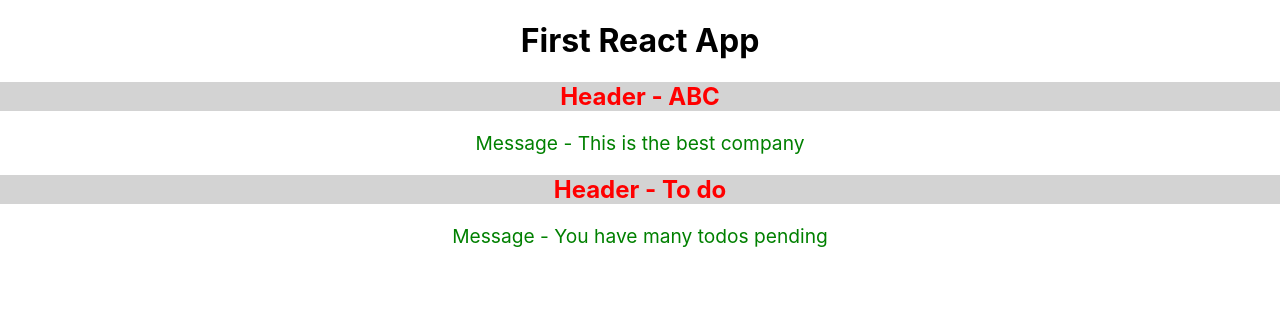
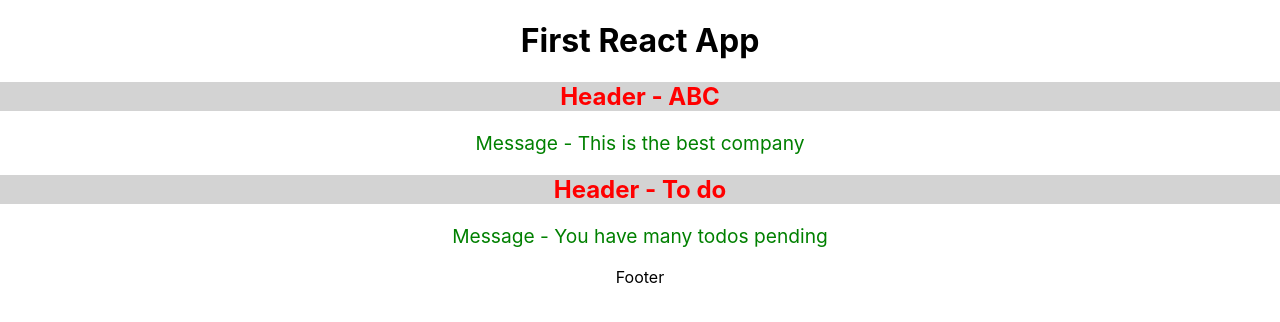
Before and after one commit to natiquekeyin/frontend2023Winter, a React (Create React App) app in the folder Week12/firstapp/: page / in a window 1280 px wide. Shown: the top 322 px of the page. Built offline with nearby package versions, Linux system fonts and the light colour scheme.

Commit message:
march22_1_2

```diff
--- a/Week12/firstapp/src/App.js
+++ b/Week12/firstapp/src/App.js
@@ -1,6 +1,7 @@
 import logo from "./logo.svg";
 import "./App.css";
 import Header from "./components/Header";
+import Footer from "./components/Footer";
 // Observer it starts with a capital letter...
 function App() {
   return (
@@ -8,6 +9,7 @@ function App() {
       <h1>First React App</h1>
       <Header title="ABC" message="This is the best company" />
       <Header title="To do" message="You have many todos pending" />
+      <Footer />
     </div>
   );
 }
--- /dev/null
+++ b/Week12/firstapp/src/components/Footer.jsx
@@ -0,0 +1,5 @@
+const Footer = () => {
+  return <div>Footer</div>;
+};
+
+export default Footer;
```
